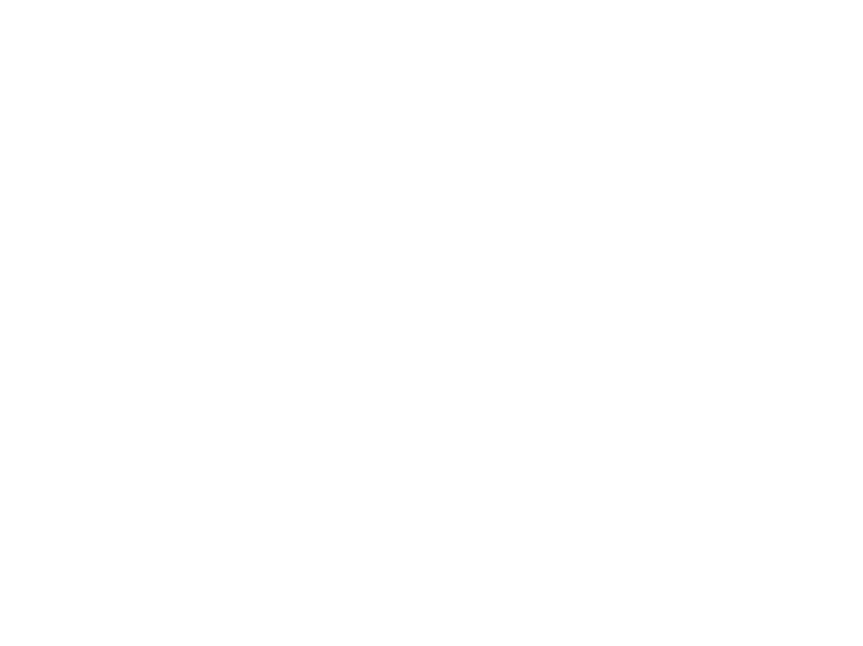
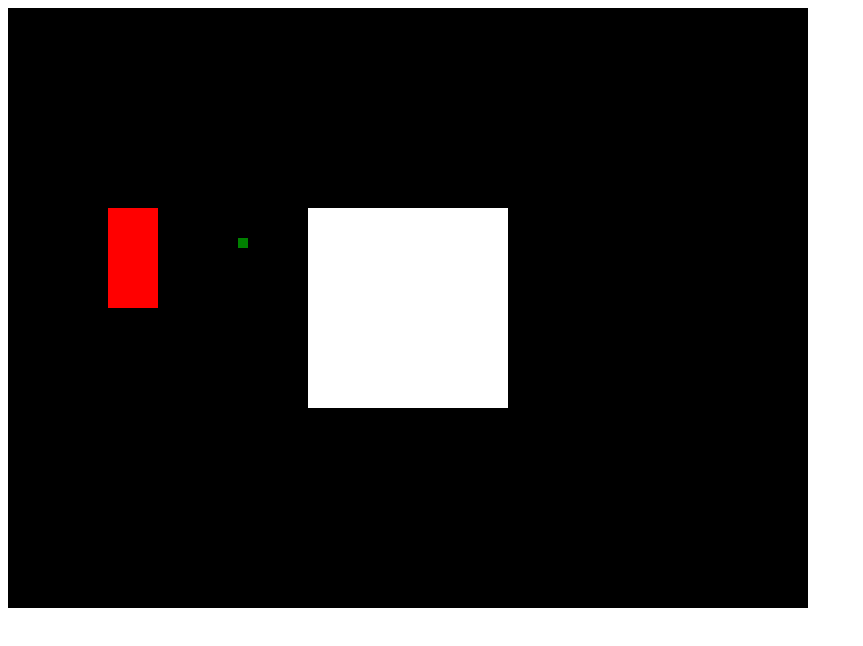
Before and after one commit to mbazyl2/JavaScript_game, a plain HTML site: page index.html in a window 1280 px wide. Shown: the whole page, without its empty margins (0-863 px from the left). Drawn offline with Linux system fonts and the light colour scheme.

Commit message:
Prepared HTML canvas element, did some modifications of it just for example.

```diff
--- a/index.html
+++ b/index.html
@@ -6,6 +6,7 @@
 	<link rel="stylesheet" type="text/css" href="style.css">
 </head>
 <body>
-<script src="script.js" type="text/javascript"></script>
+	<canvas id="gameCanvas" width="800" height="600"></canvas>
+	<script src="script.js" type="text/javascript"></script>
 </body>
 </html>
--- a/script.js
+++ b/script.js
@@ -0,0 +1,17 @@
+var canvas;
+var canvasContext;
+
+window.onload = function() {
+	console.log("Hey");
+	canvas = document.getElementById('gameCanvas');
+	canvasContext = canvas.getContext('2d');
+	canvasContext.fillStyle = 'black';
+	canvasContext.fillRect(0,0,canvas.width, canvas.height);
+	canvasContext.fillStyle = 'red';
+	canvasContext.fillRect(100,200, 50, 100);
+	canvasContext.fillStyle = 'green';
+	canvasContext.fillRect(230,230, 10, 10);
+	canvasContext.fillStyle = 'white';
+	canvasContext.fillRect(300,200, 200, 200);
+
+}
```
